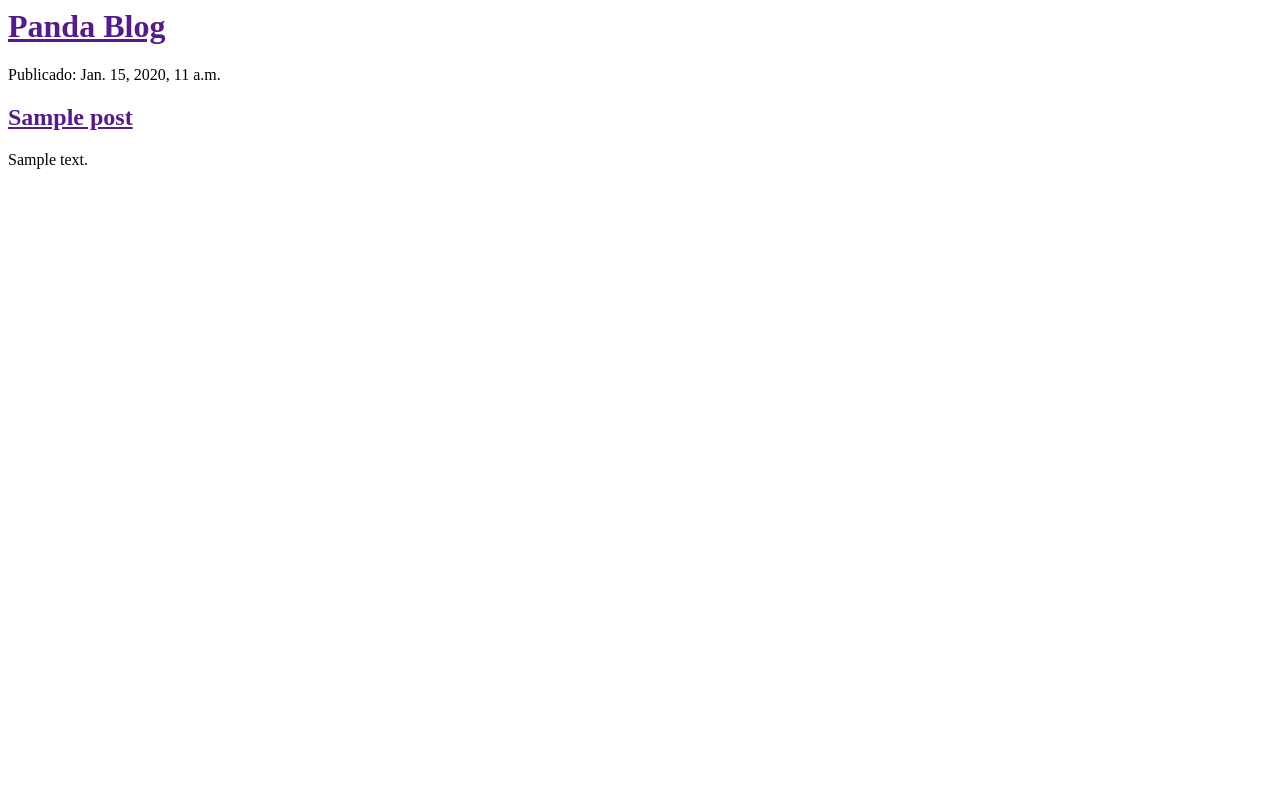
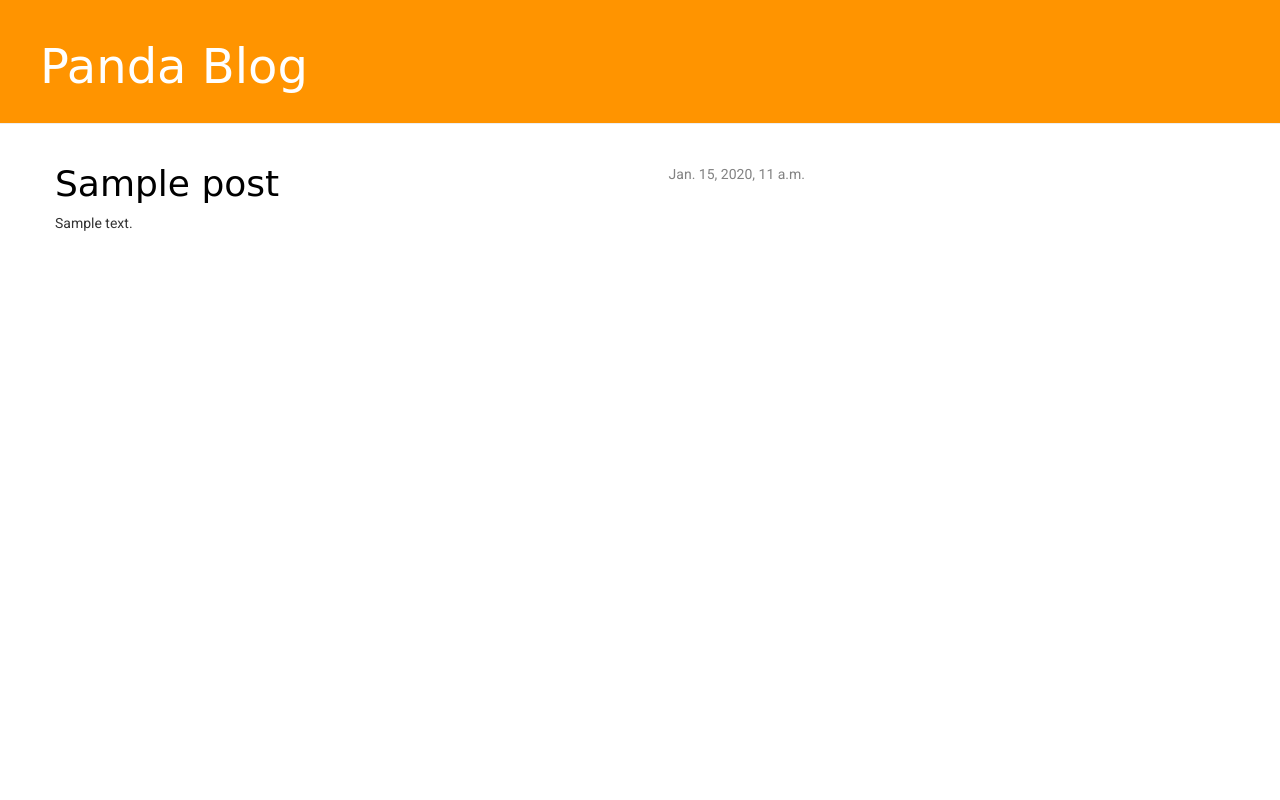
Before and after one commit to Jennifersd/project-django, a Django app: template blog/templates/blog/post_list.html in a window 1280 px wide. Run offline with Django 3.2, Linux system fonts and the light colour scheme; the template is opened without the code that fills it: values that come from a table or form of the project are taken from there, others are empty; tables that the repository leaves empty hold one stand-in row (values such as "Sample post"); some libraries are stand-ins or nearby versions.

Commit message:
create template base html, css and edit template post_list

```diff
--- /dev/null
+++ b/blog/static/css/blog.css
@@ -0,0 +1,57 @@
+*{padding:0; margin:0;}
+
+body{
+	font-family: 'Roboto';
+}
+
+h1 a {
+    color: #FCA205;
+}
+
+.page-header {
+    background-color: #ff9400;
+    margin-top: 0;
+    padding: 20px 20px 20px 40px;
+}
+
+.page-header h1, .page-header h1 a, .page-header h1 a:visited, .page-header h1 a:active {
+    color: #ffffff;
+    font-size: 36pt;
+    text-decoration: none;
+}
+
+.content {
+    margin-left: 40px;
+}
+
+h1, h2, h3, h4 {
+    font-family: 'Lobster', cursive;
+}
+
+.date {
+    float: right;
+    color: #828282;
+}
+
+.save {
+    float: right;
+}
+
+.post-form textarea, .post-form input {
+    width: 100%;
+}
+
+.top-menu, .top-menu:hover, .top-menu:visited {
+    color: #ffffff;
+    float: right;
+    font-size: 26pt;
+    margin-right: 20px;
+}
+
+.post {
+    margin-bottom: 70px;
+}
+
+.post h1 a, .post h1 a:visited {
+    color: #000000;
+}
--- /dev/null
+++ b/blog/templates/blog/base.html
@@ -0,0 +1,23 @@
+ {% load staticfiles %}
+ <html>
+       <head>
+ 			<title>Panda blog</title>
+			<link rel="stylesheet" href="//maxcdn.bootstrapcdn.com/bootstrap/3.2.0/css/bootstrap.min.css">
+			<link rel="stylesheet" href="//maxcdn.bootstrapcdn.com/bootstrap/3.2.0/css/bootstrap-theme.min.css">
+			<link href="https://fonts.googleapis.com/css?family=Roboto&subset=latin,latin-ext" rel="stylesheet" type="text/css">
+			<link rel="stylesheet" href="{% static 'css/blog.css' %}">
+       </head>
+       <body>
+           <div class="page-header">
+               <h1><a href="">Panda Blog</a></h1>
+           </div>
+	         <div class="content container">
+		        <div class="row">
+		            <div class="col-md-8">
+		                {% block content %}
+                		{% endblock %}
+		            </div>
+		        </div>
+		    </div>
+       </body>
+   </html>
--- a/blog/templates/blog/post_list.html
+++ b/blog/templates/blog/post_list.html
@@ -1,19 +1,13 @@
-  <html>
-        <head>
-            <title>Panda blog</title>
-        </head>
-        <body>
-            <div>
-                <h1><a href="">Panda Blog</a></h1>
+{% extends 'blog/base.html' %}
+
+{% block content %}
+    {% for post in posts %}
+        <div class="post">
+            <div class="date">
+                {{ post.published_date }}
             </div>
-
-			{% for post in posts %}
-		        <div>
-		        	<p>Publicado: {{ post.published_date }}</p>
-		        	<h2><a href="">{{ post.title }}</a></h2>
-		        	<p>{{ post.text|linebreaksbr }}</p>
-		        </div>
-		    {% endfor %}
-
-        </body>
-    </html>
+            <h1><a href="">{{ post.title }}</a></h1>
+            <p>{{ post.text|linebreaksbr }}</p>
+        </div>
+    {% endfor %}
+{% endblock content %}
```
